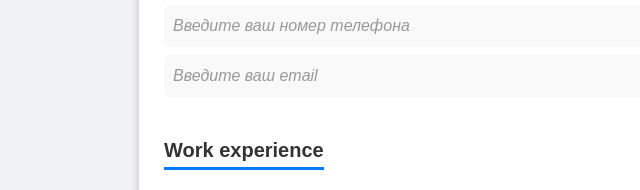
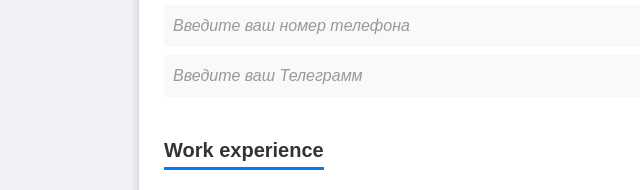
Before and after one commit to 100thKing/resume_maker.github.io, a plain HTML site: page index.html in a window 1280 px wide. Shown: the part 475-665 px from the top of the page, 126-766 px from the left. Drawn offline with nearby package versions, Linux system fonts and the light colour scheme.

Commit message:
Update index.html

```diff
--- a/index.html
+++ b/index.html
@@ -22,7 +22,7 @@
                 <h2>Contacts</h2>
                 <p contenteditable="true" data-placeholder="Введите ваш email"></p>
                 <p contenteditable="true" data-placeholder="Введите ваш номер телефона"></p>
-                <p contenteditable="true" data-placeholder="Введите ваш email"></p>
+                <p contenteditable="true" data-placeholder="Введите ваш Телеграмм"></p>
             </div>
 
             <div class="resume-section">
```
